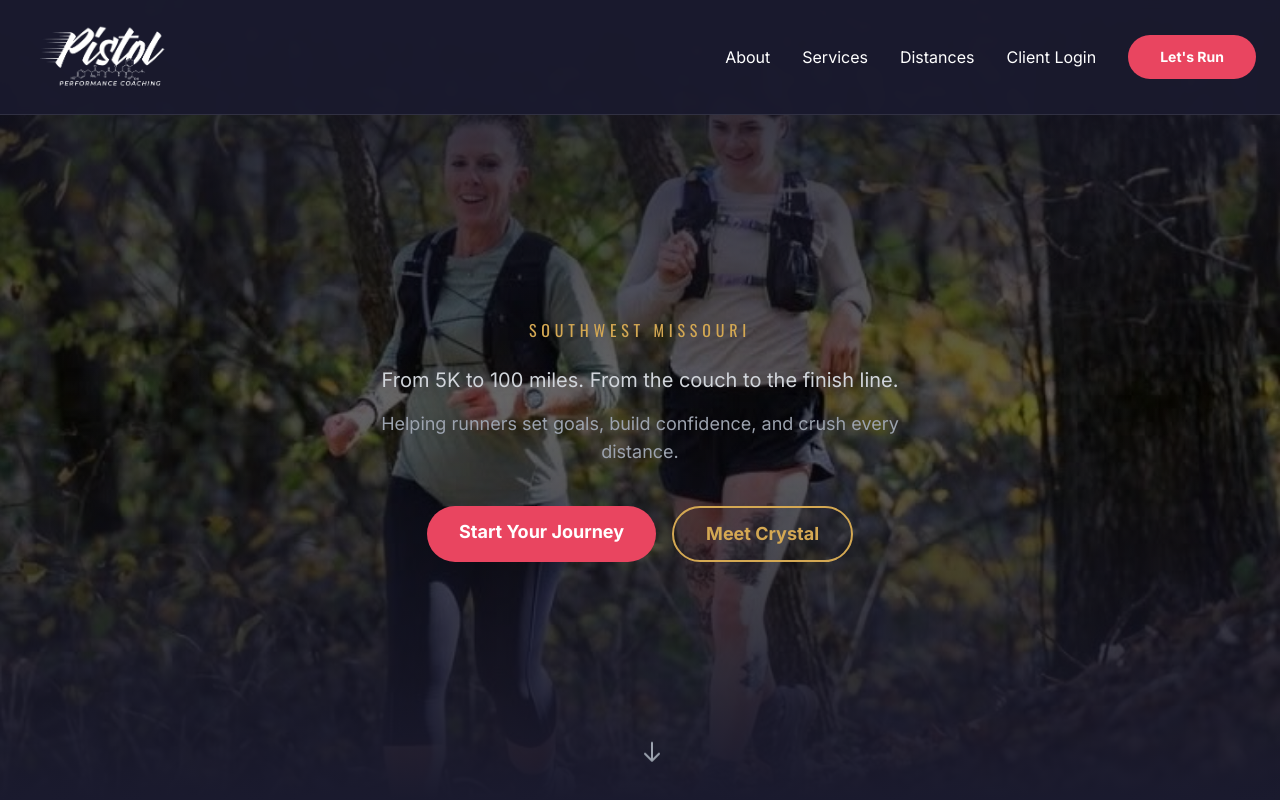
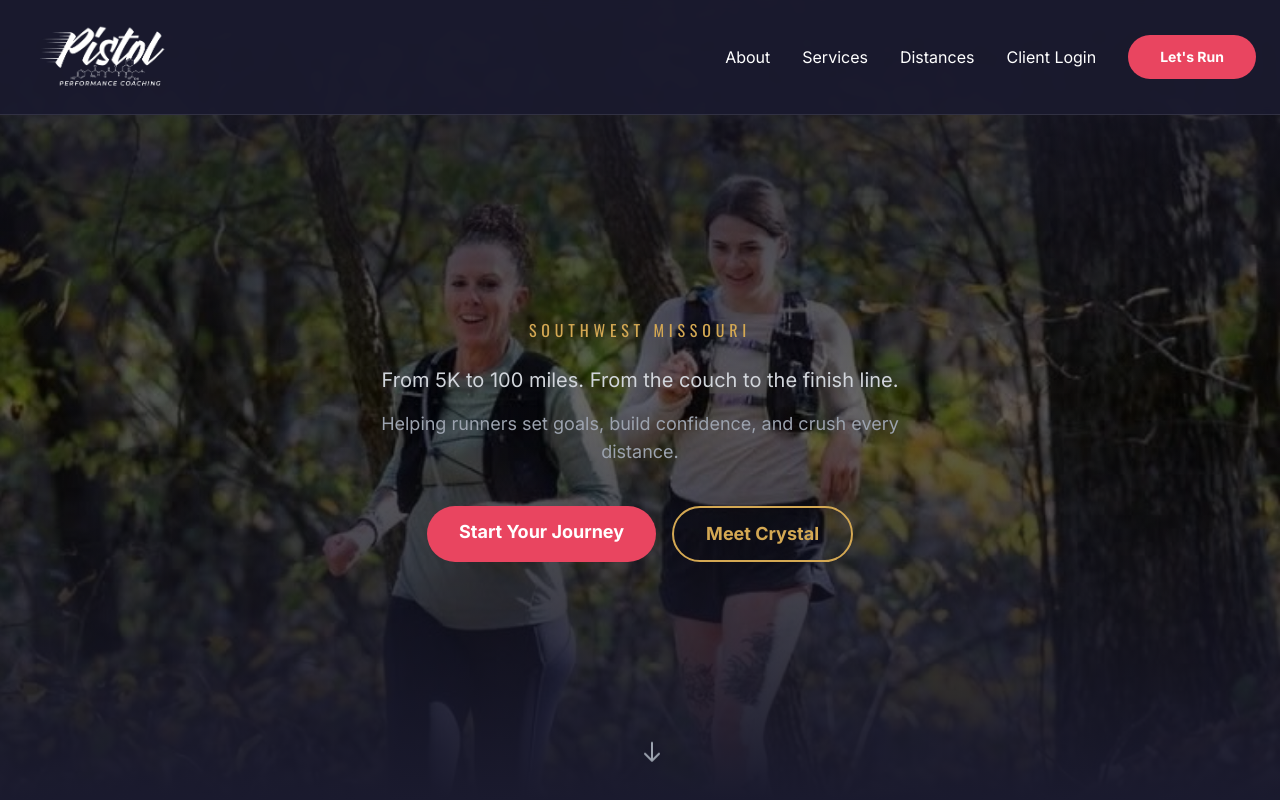
Before and after one commit to cvinirwin9455/crystalpiston, a Next.js app: page / in a window 1280 px wide. Shown: the top 800 px of the page. Built offline with nearby package versions, Linux system fonts and the light colour scheme.

Commit message:
Fix hero background: anchor to top 25% so faces visible at full width

```diff
--- a/src/app/components/Hero.tsx
+++ b/src/app/components/Hero.tsx
@@ -8,7 +8,7 @@ export default function Hero() {
         src="/IMG_5209.jpeg"
         alt="Running background"
         fill
-        className="object-cover"
+        className="object-cover object-[center_25%]"
         priority
         quality={85}
       />
```
